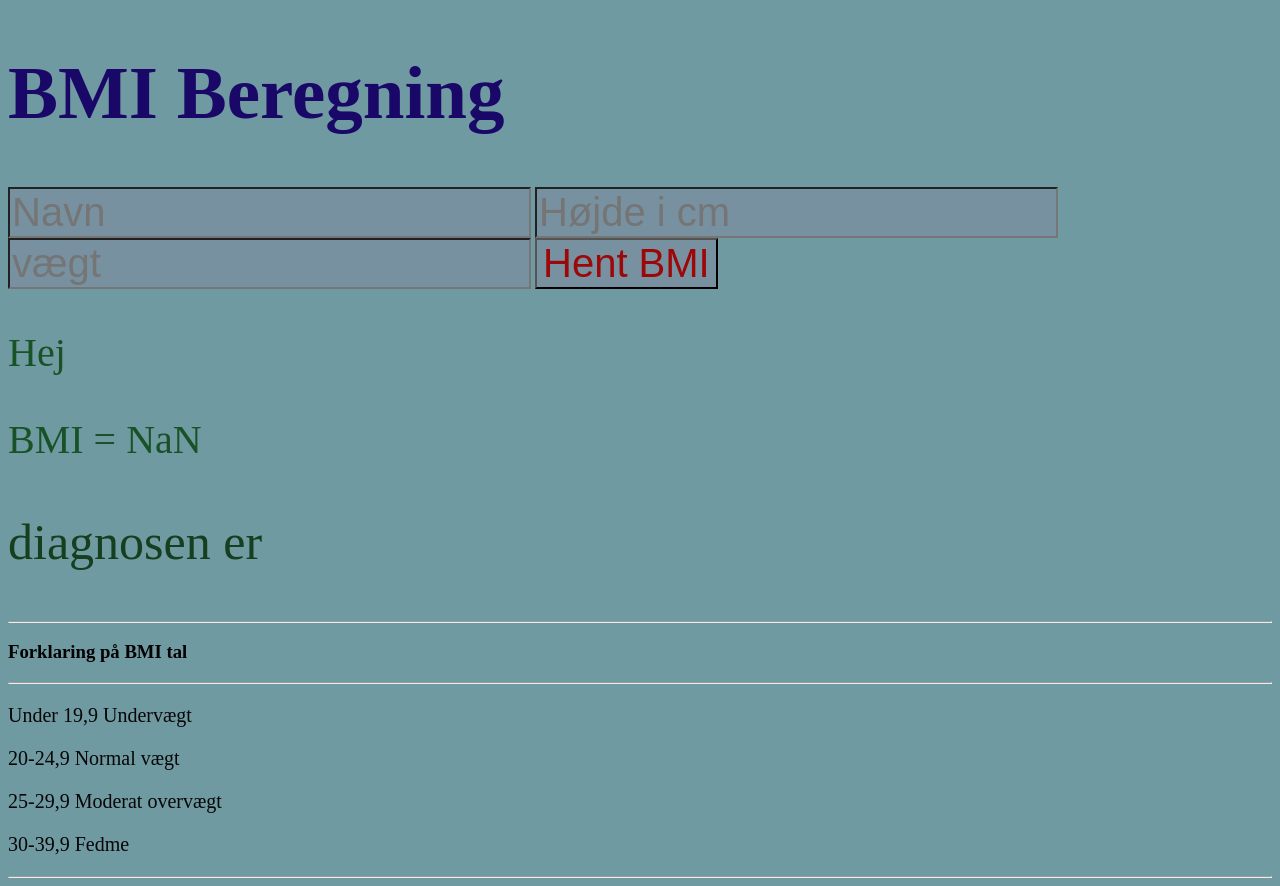
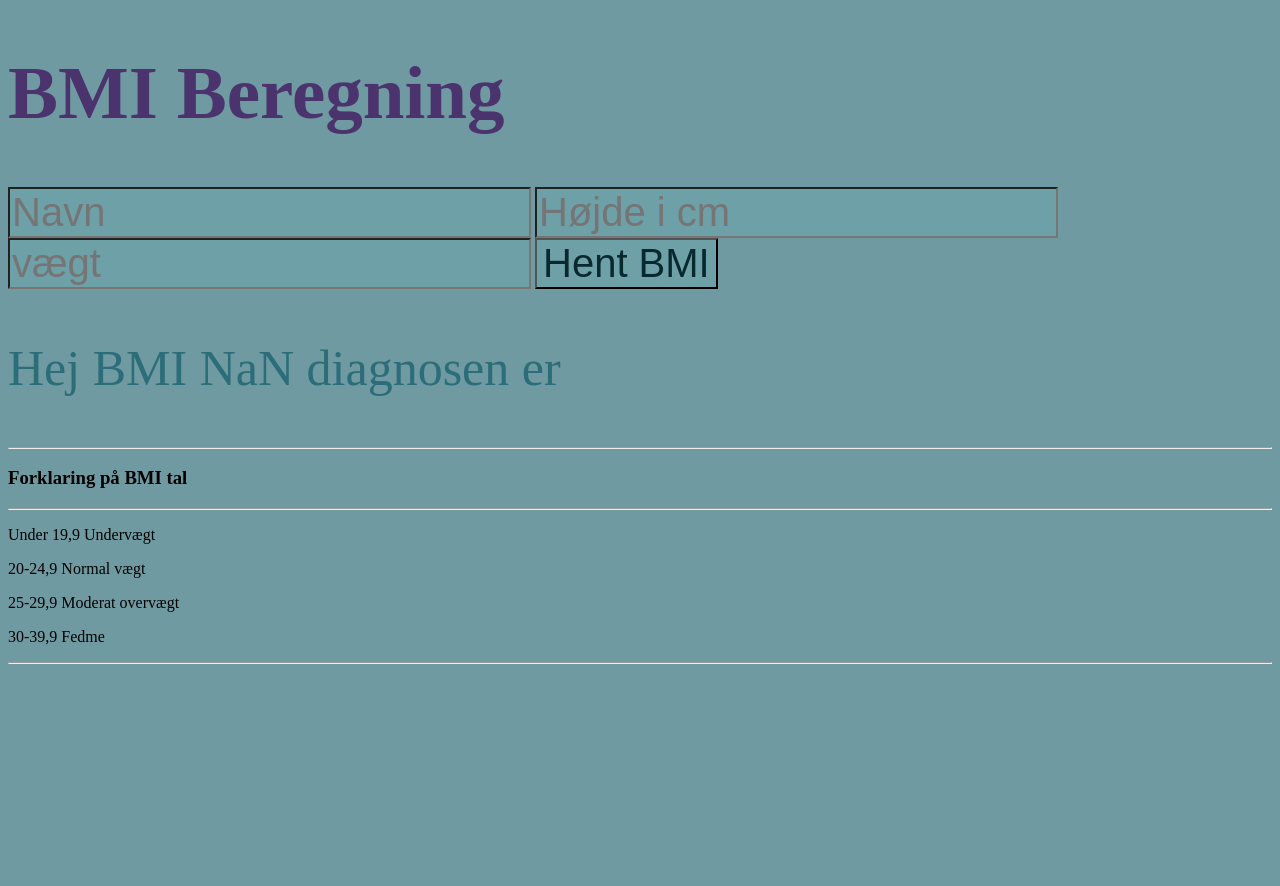
Before and after one commit to KnudNielsen999/BMI, a plain HTML site: page index.html in a window 1280 px wide. Both pictures are taken after a click on the button "Hent BMI". After the commit the page ends 800 px from the top, so only its background shows below. Drawn offline with Linux system fonts and the light colour scheme.

Commit message:
Add files via upload
ny udgave

```diff
--- a/Styles.css
+++ b/Styles.css
@@ -1,40 +1,51 @@
 body {
     background-color: rgb(112, 154, 161);
   }
-  p{
+  p:hover{
     color: rgb(7, 6, 7);
    font:italic;
-   font-size: 20px;
+   font-size: 30px;
+   color: gold;
+
   }
   h1 {
-    color: rgb(26, 8, 104);
+    color: rgb(75, 52, 110);
    font:italic;
    font-size: 75px;
   }
   h2 {
     color: rgb(0, 255, 85);
    font:italic;
-   font-size: 100px;
+   font-size: 50px;
   }
 
   .input{
-    background-color: rgb(120, 145, 161);
+    background-color: rgb(110, 160, 168);
     font:italic;
-    color: rgb(156, 8, 8);
+    color: rgb(8, 42, 46);
     font-size: 40px;
   }
   #ditnavn {
     font:italic;
     color: rgb(24, 82, 38);
-    font-size: 40px;
+    font-size: 30px;
+
   }
   #BmiTal {
     font:italic;
     color: rgb(24, 82, 38);
-    font-size: 40px;
+    font-size: 30px;
+
   }
   #Diagnose {
     font:italic;
     color: rgb(21, 63, 31);
+    font-size: 30px;
+
+  }
+  #dia{
+    font:italic;
+    color:rgb(43, 109, 121);
     font-size: 50px;
+
   }
--- a/index.html
+++ b/index.html
@@ -18,9 +18,7 @@
 
     </div>
 
-    <p id="ditnavn"></p>
-    <p id="BmiTal"></p>
-    <p id="Diagnose"></p>
+    <p id="dia"></p>
     <hr>
     <h3>Forklaring på BMI tal</h3>
     <hr>
--- a/program.js
+++ b/program.js
@@ -36,7 +36,6 @@ else if(bmital>40)
 }
 
 var diagstring = "diagnosen er "+" "+diagnose;
-document.getElementById("ditnavn").innerHTML= "Hej "+navn;
-document.getElementById("BmiTal").innerHTML="BMI = "+bmital.toFixed(0);
-document.getElementById("Diagnose").innerHTML=diagstring;
+
+document.getElementById("dia").innerHTML="Hej "+navn+"  "+"BMI "+bmital.toFixed(1)+" "+diagstring;
 }
```
